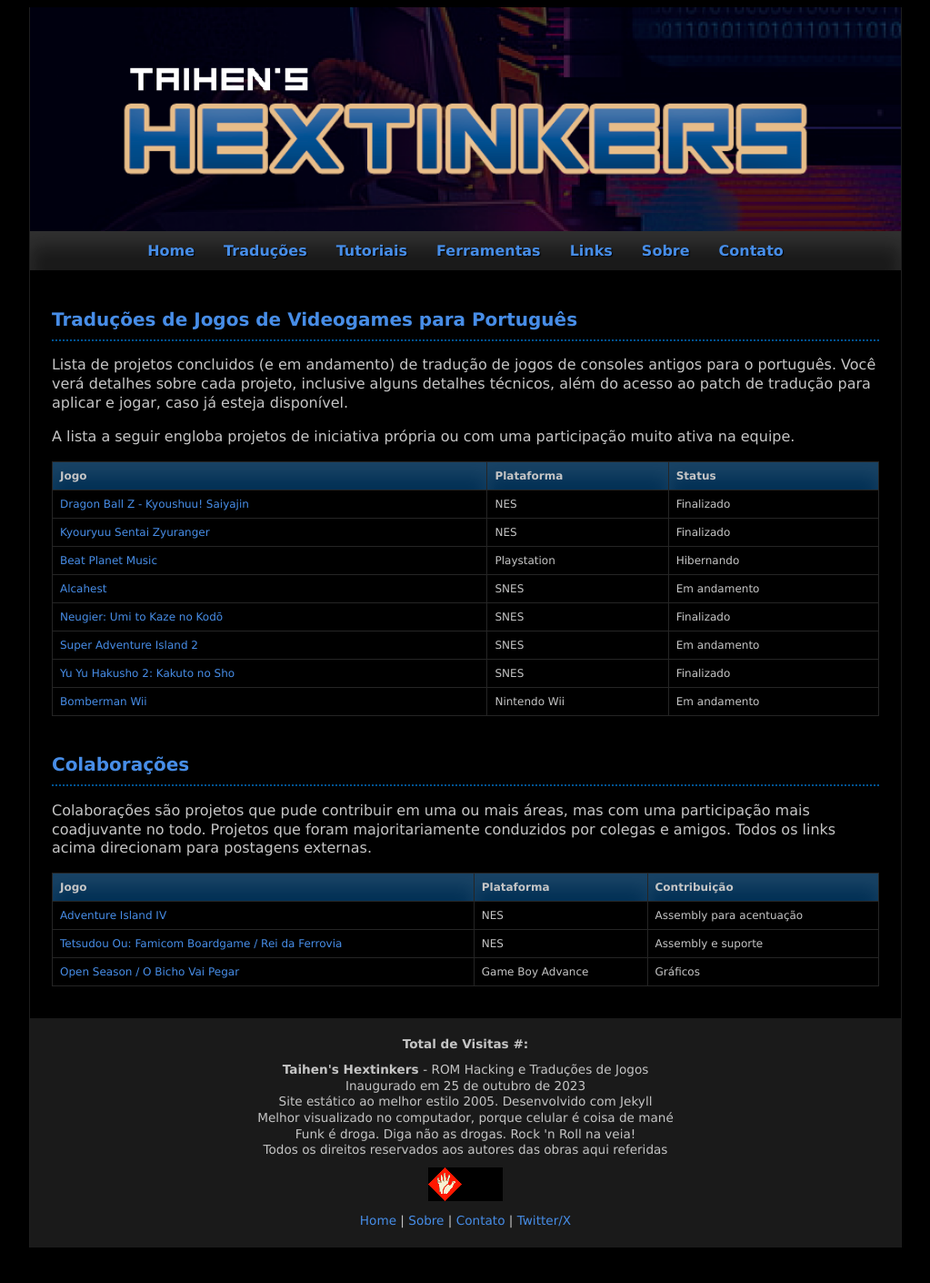
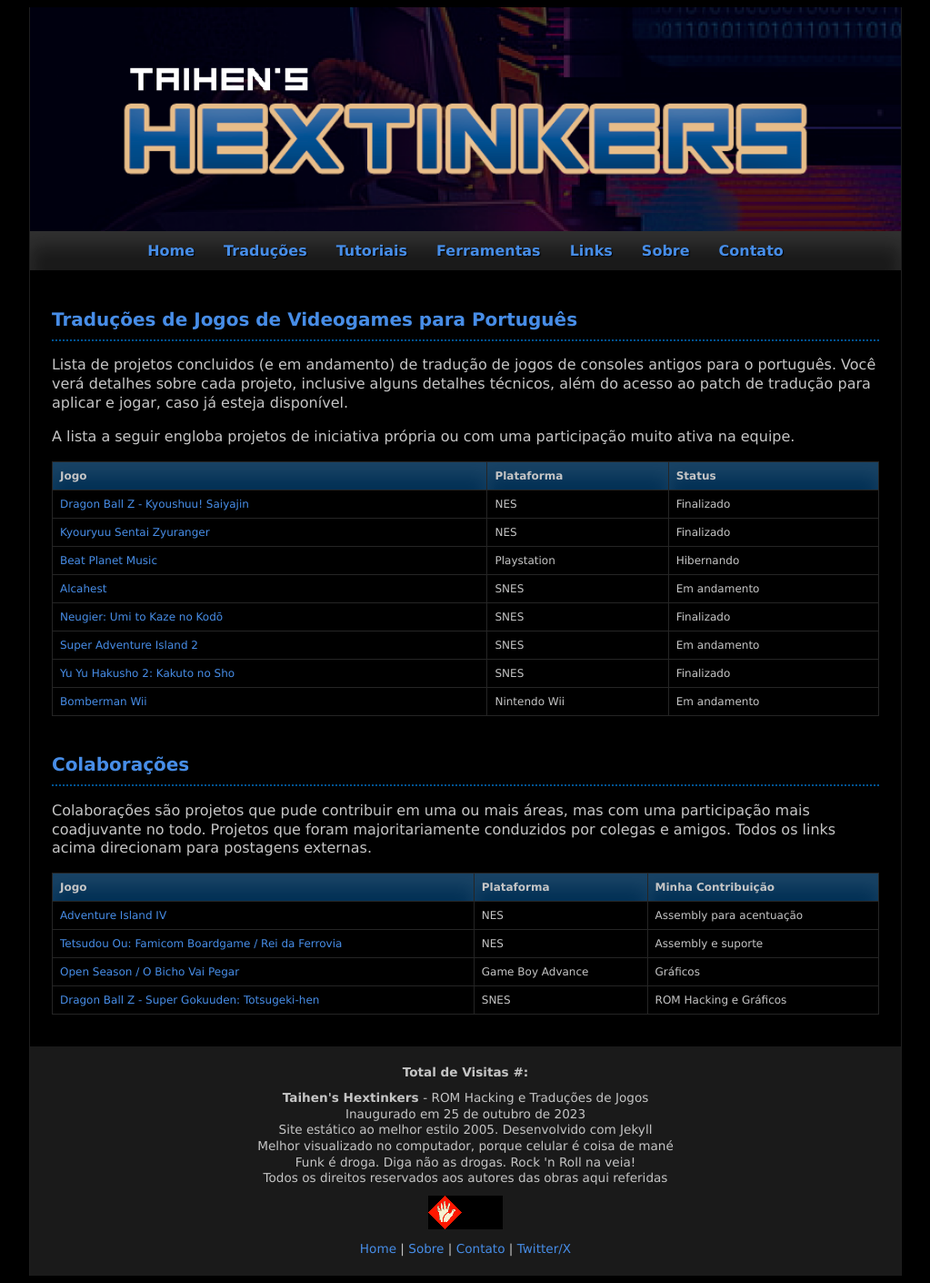
Before and after one commit to taihendarou/hextinkers, a Jekyll site: the page built from traducoes.md, in a window 1280 px wide. Shown: the whole page at 91% size, without its empty margins (128-1151 px from the left). Built offline with Jekyll 4.4.1, drawn with Linux system fonts in a browser that asks for light colours; before the commit the page ends 1379 px from its top, so only the background shows below that.

Commit message:
Site update

```diff
--- a/traducoes.md
+++ b/traducoes.md
@@ -32,7 +32,7 @@
   <tr>
     <th>Jogo</th>
     <th>Plataforma</th>
-    <th>Contribuição</th>
+    <th>Minha Contribuição</th>
   </tr>
   <tr>
     <td><a href="https://patryckpo.com/traducoes/nes/adventure-island-iv/" target="_blank">Adventure Island IV</a></td>
@@ -49,4 +49,9 @@
     <td>Game Boy Advance</td>
     <td>Gráficos</td>
   </tr>
+  <tr>
+    <td><a href="https://ntn-ss.github.io/Projetos_de_Traducao/DBZ-SGTH/" target="_blank">Dragon Ball Z - Super Gokuuden: Totsugeki-hen</a></td>
+    <td>SNES</td>
+    <td>ROM Hacking e Gráficos</td>
+  </tr>
 </table>
```
Also changed, not shown: 1 other file.
